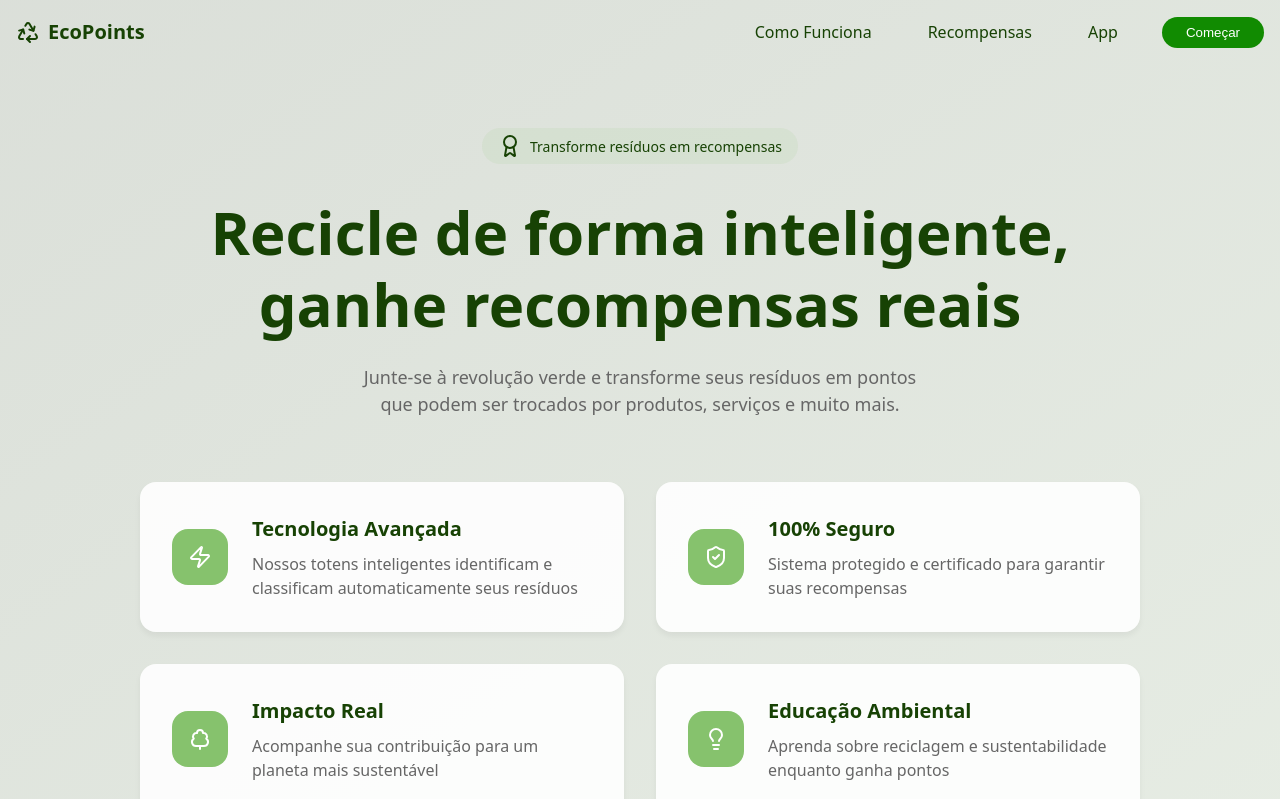
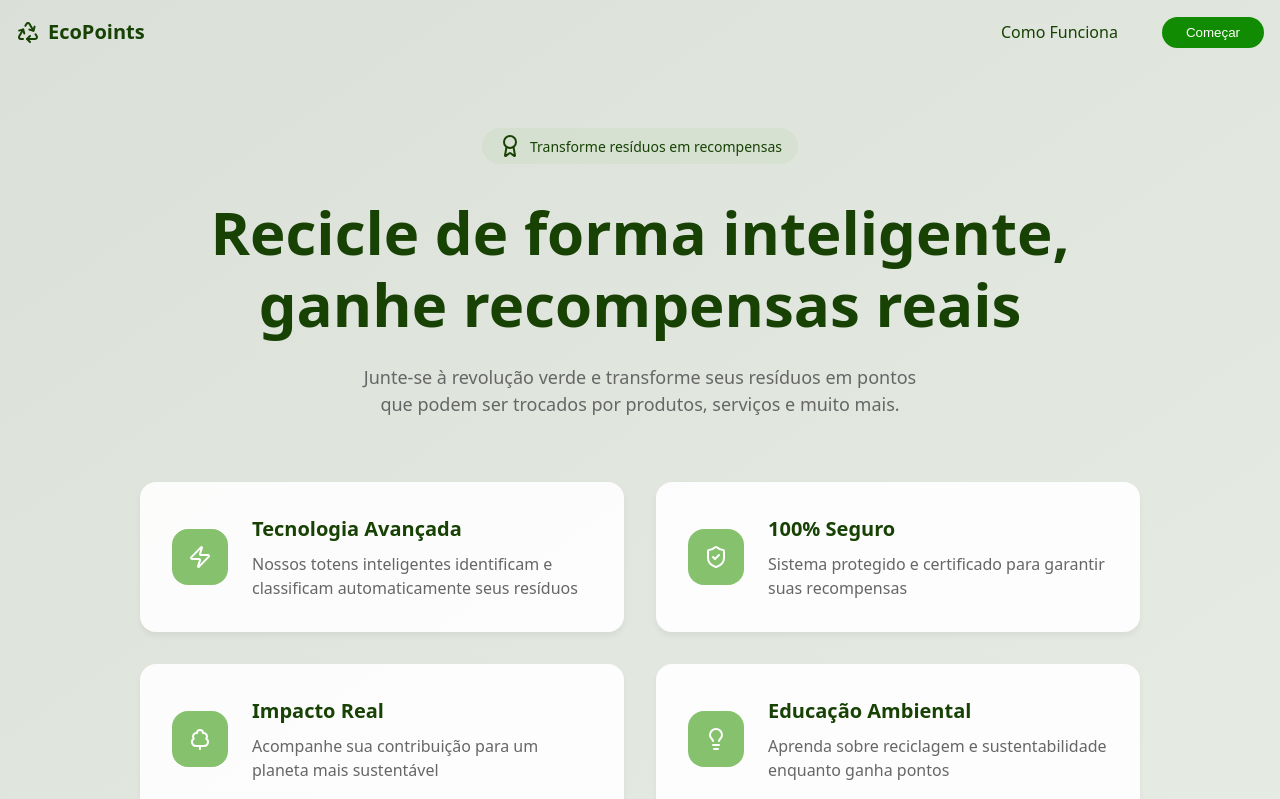
Before and after one commit to leonardodesaboia/Cerberus-Desktop, a React (Vite) app: page / in a window 1280 px wide. Shown: the top 799 px of the page. Built offline with nearby package versions, Linux system fonts and the light colour scheme.

Commit message:
landing page finalizada

```diff
--- a/src/components/Navbar.jsx
+++ b/src/components/Navbar.jsx
@@ -26,8 +26,8 @@ const Navbar = () => {
 
           <div className="navbar-links">
             <a href="#como-funciona" className="navbar-link">Como Funciona</a>
-            <a href="#recompensas" className="navbar-link">Recompensas</a>
-            <a href="#app" className="navbar-link">App</a>
+            {/* <a href="#recompensas" className="navbar-link">Recompensas</a>
+            <a href="#app" className="navbar-link">App</a> */}
             <button className="navbar-button">Começar</button>
           </div>
 
@@ -42,7 +42,7 @@ const Navbar = () => {
           <a href="#como-funciona" className="navbar-link">Como Funciona</a>
           {/* <a href="#recompensas" className="navbar-link">Recompensas</a>
           <a href="#app" className="navbar-link">App</a> */}
-          <button className="navbar-button">Entrar</button>
+          <button className="navbar-button">Começar</button>
         </div>
       </div>
     </nav>
--- a/src/main.jsx
+++ b/src/main.jsx
@@ -3,17 +3,12 @@ import { createRoot } from 'react-dom/client'
 import './index.css'
 import App from './App.jsx'
 import { createBrowserRouter, RouterProvider } from 'react-router-dom'
-import LandingPage from './pages/LandingPage.jsx'
 
 const router = createBrowserRouter([
   {
     path:"/",
     element:<App/>,
     children:[
-      {
-        path:"/",
-        element:<LandingPage/>
-      }
     ]
   }
 ])
--- a/src/pages/LandingPage.jsx
+++ /dev/null
@@ -1,15 +0,0 @@
-import Navbar from "../components/Navbar";
-import Hero from "../components/Hero";
-import Features from "../components/Features";
-
-const Index = () => {
-  return (
-    <main className="main">
-      <Navbar />
-      <Hero />
-      <Features />
-    </main>
-  );
-};
-
-export default Index;
```
Also changed, not shown: src/styles/landingPage.css (deleted).
